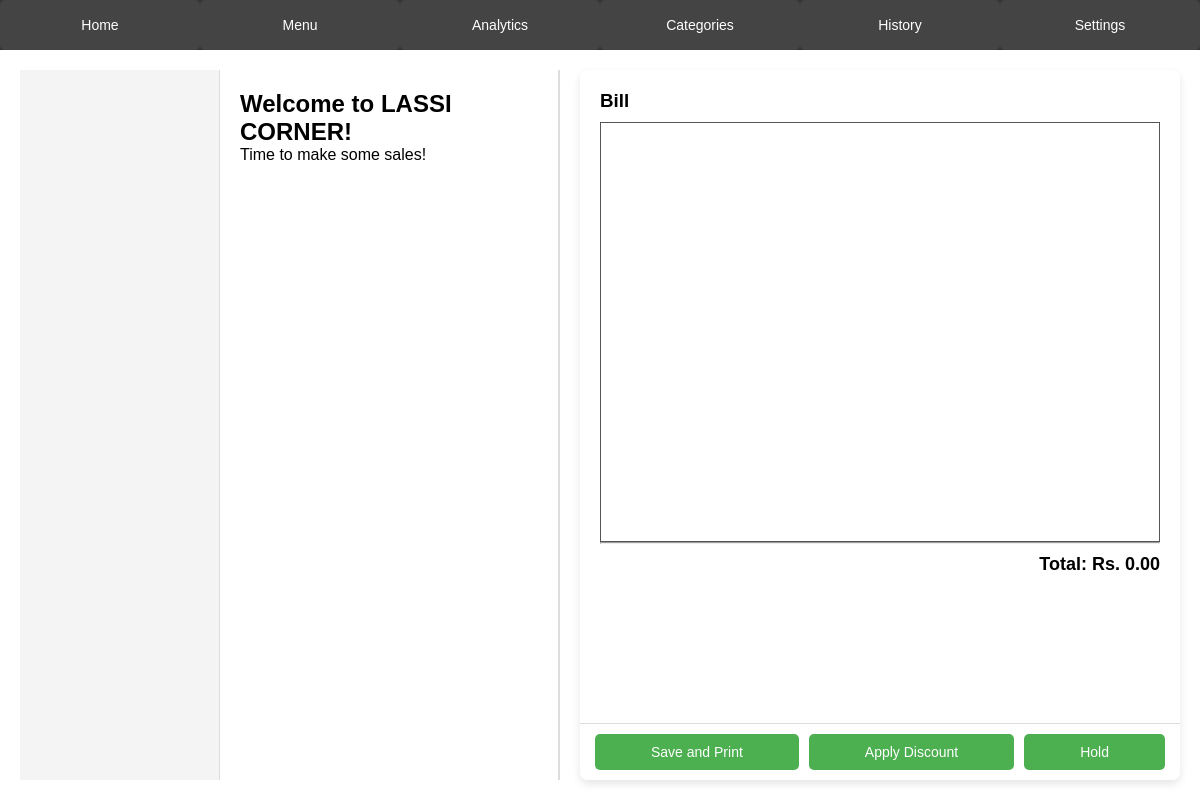
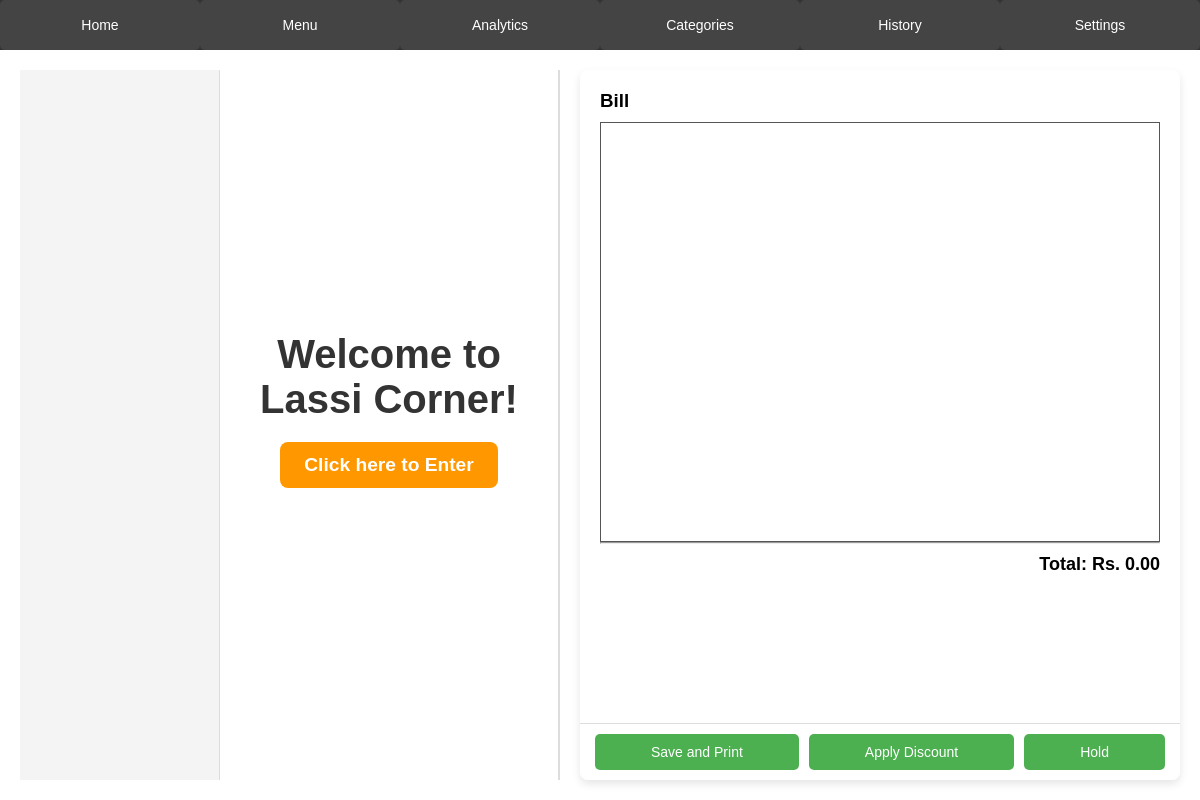
Before and after one commit to stillmouth/LCP, an Electron app: page index.html in a window 1200 px wide. Drawn offline with Linux system fonts and the light colour scheme; no server answers.

Commit message:
Made initial welcome screen better

```diff
--- a/index.html
+++ b/index.html
@@ -26,8 +26,10 @@
 
     <!-- Main Content Area -->
     <div id="main-content">
-      <h2>Welcome to LASSI CORNER!</h2>
-      <p>Time to make some sales!</p>
+      <div class="welcome-container">
+          <h1 class="welcome-title">Welcome to Lassi Corner!</h1>
+          <button id="EntryButton" class="entry-button" onclick="updateMainContent('Home')">Click here to Enter</button>
+      </div>
     </div>
 
     <!-- Bill Panel (Right Side) -->
--- a/styles.css
+++ b/styles.css
@@ -421,3 +421,45 @@ input[type="number"] {
     font-style: italic; /* Italicize the message */
     margin-top: 20px; /* Space above the message */
 }
+
+/* Center the welcome content */
+.welcome-container {
+    display: flex;
+    flex-direction: column;
+    justify-content: center;
+    align-items: center;
+    height: 80vh; /* Adjust height to push content towards the center */
+    text-align: center;
+}
+
+/* Style the welcome title */
+.welcome-title {
+    font-size: 2.5rem;
+    font-weight: bold;
+    color: #333;
+    margin-bottom: 20px;
+}
+
+/* Style the entry button */
+.entry-button {
+    background-color: #ff9800; /* Warm, inviting color */
+    color: white;
+    border: none;
+    padding: 12px 24px;
+    font-size: 1.2rem;
+    font-weight: bold;
+    border-radius: 8px;
+    cursor: pointer;
+    transition: background-color 0.3s ease, transform 0.2s ease;
+}
+
+/* Hover effect */
+.entry-button:hover {
+    background-color: #e68900;
+    transform: scale(1.05);
+}
+
+/* Button click effect */
+.entry-button:active {
+    transform: scale(0.95);
+}
--- a/ui.js
+++ b/ui.js
@@ -12,10 +12,10 @@ async function updateMainContent(contentType) {
     // History
 
     // Settings
-    const settings = ["UserProfile", "ThemeToggle","TaxAndDiscount","PrinterConfig","Security","Help","Exit"];
+    const settings = ["UserProfile", "ThemeToggle","TaxAndDiscount","PrinterConfig","Security", "DeleteHistory","Help","Exit"];
 
     // Home Screen
-    if (contentType === "Home") {
+    if (contentType === "Home" || contentType === "EntryButton") {
         mainContent.innerHTML = `
             <h2>Home</h2>
             <p>Welcome to the default home page!</p>
@@ -80,6 +80,7 @@ async function updateMainContent(contentType) {
                 "TaxAndDiscount": "Set default values for tax rates and discounts",
                 "PrinterConfig": "Configure your printer",
                 "Security": "Manage security settings, Manage roles and permissions",
+                "DeleteHistory": "Delete order history",
                 "Help": "Get help and support",
                 "Exit": "Exit"
             };
@@ -217,6 +218,7 @@ async function updateLeftPanel(contentType) {
                 <button class="category" id="TaxAndDiscount" onclick="updateMainContent('TaxAndDiscount')">Tax and Discounts</button>
                 <button class="category" id="PrinterConfig" onclick="updateMainContent('PrinterConfig')">Printer Configuration</button>
                 <button class="category" id="Security" onclick="updateMainContent('Security')">Security</button>
+                <button class="category" id="DeleteHistory" onclick="updateMainContent('DeleteHistory')">Delete History</button>
                 <button class="category" id="Help" onclick="updateMainContent('Help')">Help</button>
                 <button class="category" id="Exit" onclick="updateMainContent('Exit')">Exit</button>
             `;
```
